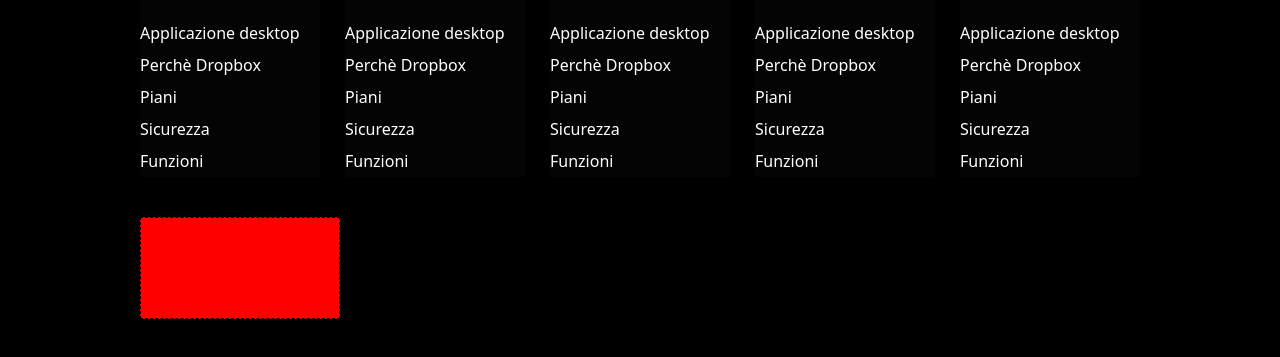
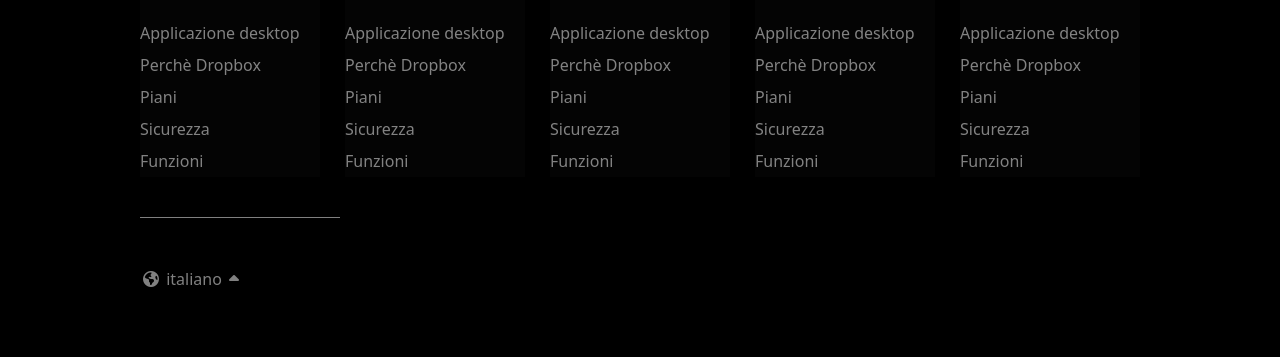
Before and after one commit to Giunta-Giovanni/htmlcss-dropbox, a plain HTML site: page index.html in a window 1280 px wide. Shown: the part 4996-5353 px from the top of the page. Drawn offline with Linux system fonts and the light colour scheme.

Commit message:
[feat] footer selezione lingua

```diff
--- a/css/style.css
+++ b/css/style.css
@@ -400,7 +400,7 @@ footer{
 }
 
 .info-menu a{
-    color: white;
+    color: rgba(255, 255, 255, 0.5);
     text-decoration: none;
 }
 
@@ -409,8 +409,16 @@ footer{
     margin: 20px 0;
     padding: 50px 0;
     width: 20%;
+    color: rgba(255, 255, 255, 0.5);
+    border-top: 1px solid rgba(255, 255, 255, 0.50);
+
+
     /* debug */
-    height: 100px;
-    background-color: red;
-    border: 1px dashed black;
+    /* height: 100px; */
+    /* background-color: red; */
+    /* border: 1px dashed black; */
 }
+
+#selezione-lingua i{
+    margin:0 3px;
+}
--- a/index.html
+++ b/index.html
@@ -475,6 +475,11 @@
                 </div>
             </nav>
             <div id="selezione-lingua">
+                <span>
+                    <i class="fa-solid fa-earth-americas"></i>
+                    italiano
+                    <i class="fa-solid fa-caret-up"></i>
+                </span>
 
             </div>
         </div>
```
